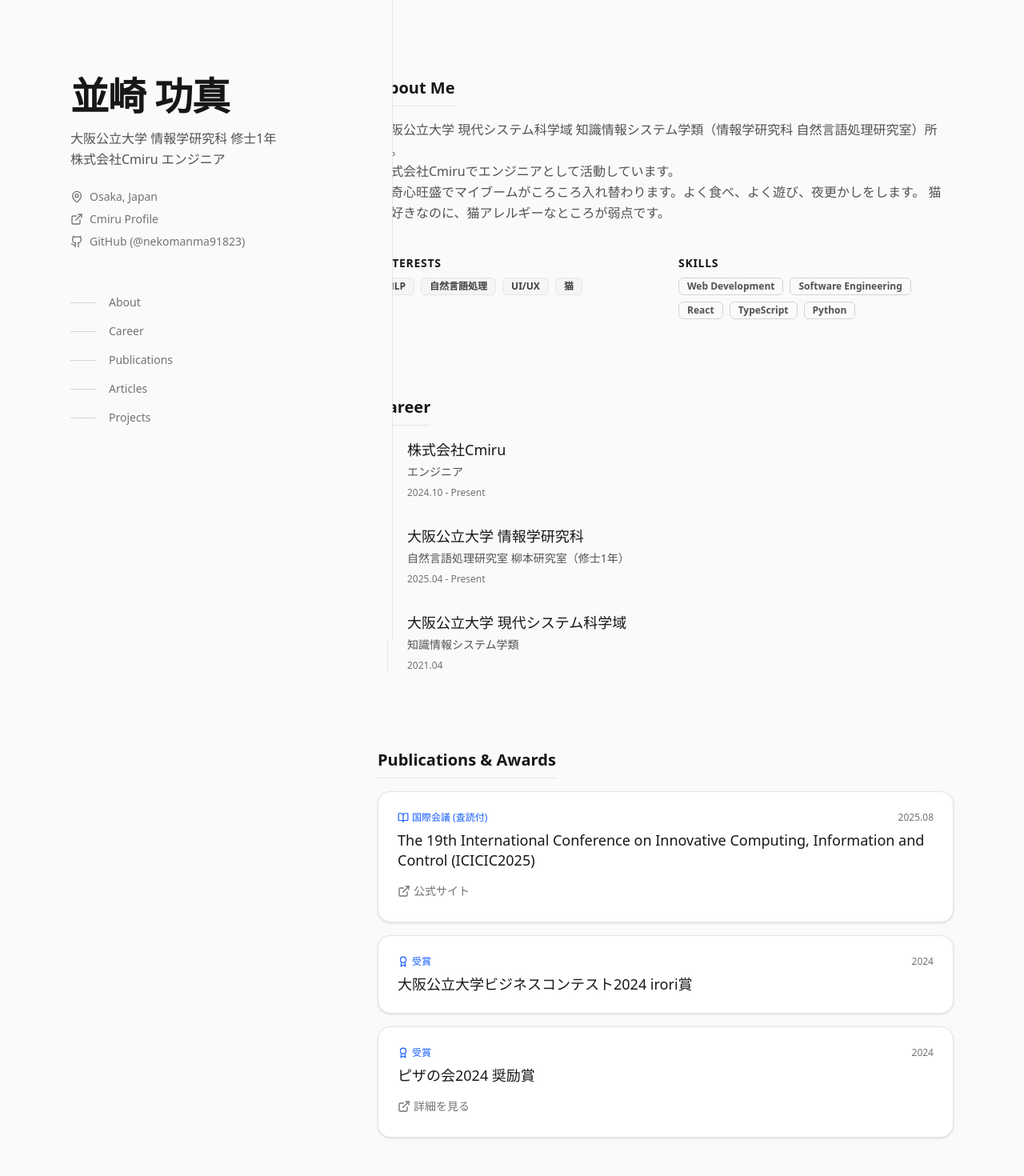
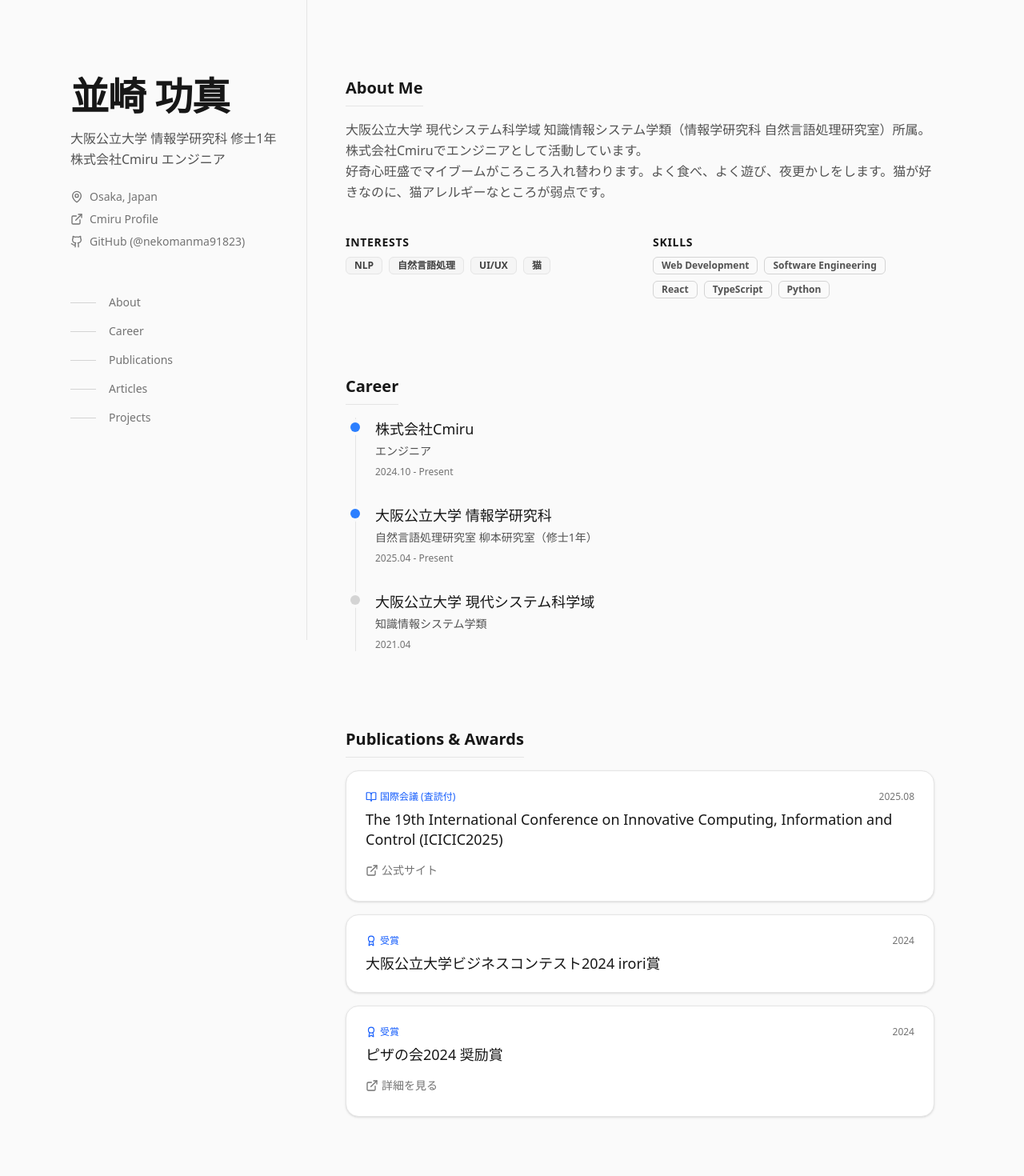
Before and after one commit to nekomanma91823/nekomanma91823.github.io, a Next.js app: page / in a window 1280 px wide. Shown: the top 1470 px of the page at 80% size. Built offline with nearby package versions, Linux system fonts and the light colour scheme.

Commit message:
sidebar & data management

```diff
--- a/app/page.tsx
+++ b/app/page.tsx
@@ -5,6 +5,8 @@ import { Github, BookOpen, MapPin, ExternalLink, Newspaper, Award, User, Briefca
 import { Badge } from "@/components/ui/badge";
 import { Card, CardContent, CardDescription, CardHeader, CardTitle, CardFooter } from "@/components/ui/card";
 import { careerData } from "@/data/career";
+import { publicationsData, getPublicationIcon, getPublicationTypeLabel } from "@/data/publications";
+import { profileData } from "@/data/profile";
 
 const navLinks = [
   { name: "About", href: "#about", icon: User },
@@ -20,7 +22,7 @@ export default function Home() {
       <div className="max-w-6xl mx-auto flex flex-col lg:flex-row">
 
         {/* ================= サイドバー (左カラム) ================= */}
-        <aside className="lg:w-1/3 lg:fixed lg:h-screen lg:overflow-y-auto px-6 py-12 lg:py-24 border-b lg:border-b-0 lg:border-r border-neutral-200 bg-zinc-50 z-10">
+        <aside className="lg:w-80 lg:shrink-0 lg:sticky lg:top-0 lg:h-screen lg:overflow-y-auto px-6 py-12 lg:py-24 border-b lg:border-b-0 lg:border-r border-neutral-200 bg-zinc-50 z-10">
           <motion.div
             initial={{ opacity: 0, x: -20 }}
             animate={{ opacity: 1, x: 0 }}
@@ -58,7 +60,7 @@ export default function Home() {
                   href={link.href}
                   className="group flex items-center text-sm font-medium text-neutral-500 hover:text-neutral-900 transition-colors w-fit"
                 >
-                  <span className="w-8 h-[1px] bg-neutral-300 mr-4 group-hover:w-12 group-hover:bg-neutral-900 transition-all duration-300"></span>
+                  <span className="w-8 h-px bg-neutral-300 mr-4 group-hover:w-12 group-hover:bg-neutral-900 transition-all duration-300"></span>
                   {link.name}
                 </a>
               ))}
@@ -81,7 +83,7 @@ export default function Home() {
         </aside>
 
         {/* ================= メインコンテンツ (右カラム) ================= */}
-        <main className="lg:ml-[33.333333%] lg:w-2/3 px-6 py-12 lg:py-24 space-y-24">
+        <main className="lg:flex-1 lg:min-w-0 px-6 lg:px-12 py-12 lg:py-24 space-y-24">
 
           {/* ========== About セクション ========== */}
           <motion.section
@@ -93,11 +95,8 @@ export default function Home() {
           >
             <div>
               <h2 className="text-xl font-bold text-neutral-900 mb-4 border-b border-neutral-200 pb-2 inline-block">About Me</h2>
-              <p className="text-neutral-600 leading-relaxed">
-                大阪公立大学 現代システム科学域 知識情報システム学類（情報学研究科 自然言語処理研究室）所属。<br/>
-                株式会社Cmiruでエンジニアとして活動しています。<br/>
-                好奇心旺盛でマイブームがころころ入れ替わります。よく食べ、よく遊び、夜更かしをします。
-                猫が好きなのに、猫アレルギーなところが弱点です。
+              <p className="text-neutral-600 leading-relaxed whitespace-pre-wrap">
+                {profileData.about}
               </p>
             </div>
 
@@ -105,7 +104,7 @@ export default function Home() {
               <div>
                 <h3 className="text-sm font-semibold text-neutral-900 mb-2 uppercase tracking-wider">Interests</h3>
                 <div className="flex flex-wrap gap-2 mt-2">
-                  {['NLP', '自然言語処理', 'UI/UX', '猫'].map((kw) => (
+                  {profileData.interests.map((kw) => (
                     <Badge key={kw} variant="secondary">{kw}</Badge>
                   ))}
                 </div>
@@ -113,7 +112,7 @@ export default function Home() {
               <div>
                 <h3 className="text-sm font-semibold text-neutral-900 mb-2 uppercase tracking-wider">Skills</h3>
                 <div className="flex flex-wrap gap-2 mt-2">
-                  {['Web Development', 'Software Engineering', 'React', 'TypeScript', 'Python'].map((kw) => (
+                  {profileData.skills.map((kw) => (
                     <Badge key={kw} variant="outline">{kw}</Badge>
                   ))}
                 </div>
@@ -160,62 +159,39 @@ export default function Home() {
               Publications & Awards
             </h2>
             <div className="space-y-4">
+              {publicationsData.map((pub) => {
+                const Icon = getPublicationIcon(pub.type);
+                const typeLabel = getPublicationTypeLabel(pub.type);
 
-              <Card className="hover:border-neutral-300 transition-colors shadow-sm">
+                return (
+                  <Card key={pub.id} className="hover:border-neutral-300 transition-colors shadow-sm">
                     <CardContent className="pt-6">
                       <div className="flex justify-between items-start mb-2">
                         <div className="flex items-center text-xs text-blue-600 font-mono">
-                      <BookOpen className="w-3.5 h-3.5 mr-1" />
-                      国際会議 (査読付)
+                          <Icon className="w-3.5 h-3.5 mr-1" />
+                          {typeLabel}
                         </div>
-                    <span className="text-xs text-neutral-500 font-mono">2025.08</span>
+                        <span className="text-xs text-neutral-500 font-mono">
+                          {pub.year}{pub.month ? `.${pub.month.toString().padStart(2, '0')}` : ''}
+                        </span>
                       </div>
                       <h3 className="text-lg font-medium text-neutral-900 leading-snug">
-                    The 19th International Conference on Innovative Computing, Information and Control (ICICIC2025)
+                        {pub.title}
                       </h3>
+                      {pub.description && (
+                         <p className="text-sm text-neutral-600 mt-2">{pub.description}</p>
+                      )}
+                      {pub.link && (
                         <div className="mt-4">
-                    <a href="http://www.icicconference.org/icicic2025/" target="_blank" rel="noreferrer" className="inline-flex items-center text-sm text-neutral-500 hover:text-blue-600 transition-colors">
-                      <ExternalLink className="w-4 h-4 mr-1" /> 公式サイト
+                          <a href={pub.link} target="_blank" rel="noreferrer" className="inline-flex items-center text-sm text-neutral-500 hover:text-blue-600 transition-colors">
+                            <ExternalLink className="w-4 h-4 mr-1" /> {pub.linkText || "リンク"}
                           </a>
                         </div>
+                      )}
                     </CardContent>
                   </Card>
-
-              <Card className="hover:border-neutral-300 transition-colors shadow-sm">
-                <CardContent className="pt-6">
-                  <div className="flex justify-between items-start mb-2">
-                    <div className="flex items-center text-xs text-blue-600 font-mono">
-                      <Award className="w-3.5 h-3.5 mr-1" />
-                      受賞
-                    </div>
-                    <span className="text-xs text-neutral-500 font-mono">2024</span>
-                  </div>
-                  <h3 className="text-lg font-medium text-neutral-900 leading-snug">
-                    大阪公立大学ビジネスコンテスト2024 irori賞
-                  </h3>
-                </CardContent>
-              </Card>
-
-              <Card className="hover:border-neutral-300 transition-colors shadow-sm">
-                <CardContent className="pt-6">
-                  <div className="flex justify-between items-start mb-2">
-                    <div className="flex items-center text-xs text-blue-600 font-mono">
-                      <Award className="w-3.5 h-3.5 mr-1" />
-                      受賞
-                    </div>
-                    <span className="text-xs text-neutral-500 font-mono">2024</span>
-                  </div>
-                  <h3 className="text-lg font-medium text-neutral-900 leading-snug">
-                    ピザの会2024 奨励賞
-                  </h3>
-                  <div className="mt-4">
-                    <a href="https://w-pizza.com/contest-info/winner/" target="_blank" rel="noreferrer" className="inline-flex items-center text-sm text-neutral-500 hover:text-blue-600 transition-colors">
-                      <ExternalLink className="w-4 h-4 mr-1" /> 詳細を見る
-                    </a>
-                  </div>
-                </CardContent>
-              </Card>
-
+                );
+              })}
             </div>
           </motion.section>
 
--- /dev/null
+++ b/data/profile.ts
@@ -0,0 +1,24 @@
+export interface ProfileData {
+  about: string;
+  interests: string[];
+  skills: string[];
+}
+
+export const profileData: ProfileData = {
+  about: `大阪公立大学 現代システム科学域 知識情報システム学類（情報学研究科 自然言語処理研究室）所属。
+株式会社Cmiruでエンジニアとして活動しています。
+好奇心旺盛でマイブームがころころ入れ替わります。よく食べ、よく遊び、夜更かしをします。猫が好きなのに、猫アレルギーなところが弱点です。`,
+  interests: [
+    "NLP",
+    "自然言語処理",
+    "UI/UX",
+    "猫",
+  ],
+  skills: [
+    "Web Development",
+    "Software Engineering",
+    "React",
+    "TypeScript",
+    "Python",
+  ],
+};
--- /dev/null
+++ b/data/publications.ts
@@ -0,0 +1,65 @@
+import { Award, BookOpen, LucideIcon } from "lucide-react";
+
+export type PublicationType = "award" | "paper" | "conference";
+
+export interface PublicationItem {
+  id: string;
+  type: PublicationType;
+  year: number;
+  month?: number; // Optional since some awards might only have a year
+  title: string;
+  description?: string;
+  link?: string;
+  linkText?: string;
+}
+
+export const getPublicationIcon = (type: PublicationType): LucideIcon => {
+  switch (type) {
+    case "award":
+      return Award;
+    case "paper":
+    case "conference":
+      return BookOpen;
+    default:
+      return BookOpen;
+  }
+};
+
+export const getPublicationTypeLabel = (type: PublicationType): string => {
+  switch (type) {
+    case "award":
+      return "受賞";
+    case "paper":
+      return "論文 / 著書";
+    case "conference":
+      return "国際会議 (査読付)";
+    default:
+      return "発表";
+  }
+};
+
+export const publicationsData: PublicationItem[] = [
+  {
+    id: "icicic-2025",
+    type: "conference",
+    year: 2025,
+    month: 8,
+    title: "The 19th International Conference on Innovative Computing, Information and Control (ICICIC2025)",
+    link: "http://www.icicconference.org/icicic2025/",
+    linkText: "公式サイト",
+  },
+  {
+    id: "omu-biz-2024",
+    type: "award",
+    year: 2024,
+    title: "大阪公立大学ビジネスコンテスト2024 irori賞",
+  },
+  {
+    id: "pizza-2024",
+    type: "award",
+    year: 2024,
+    title: "ピザの会2024 奨励賞",
+    link: "https://w-pizza.com/contest-info/winner/",
+    linkText: "詳細を見る",
+  },
+];
```
Lines whose indentation alone changed are shown as unchanged.
